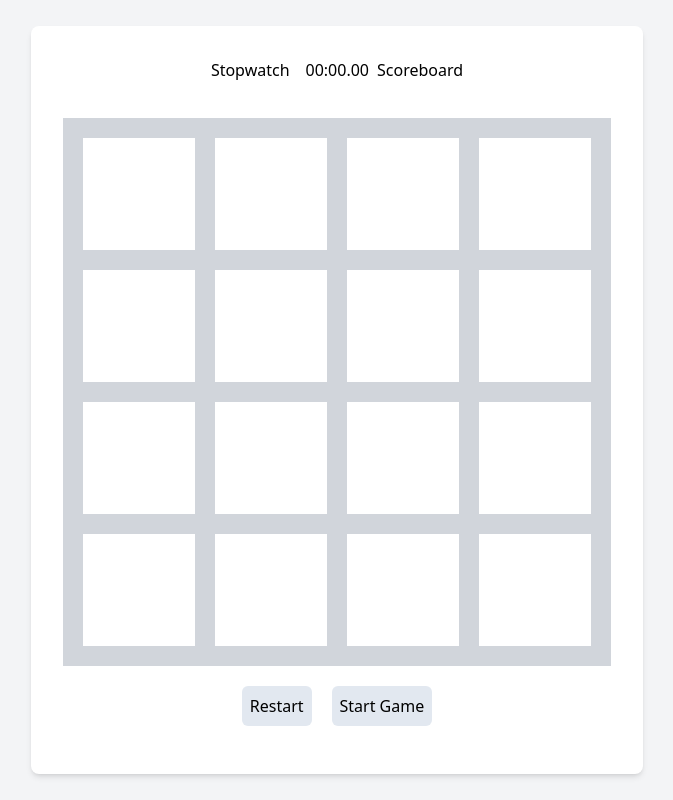
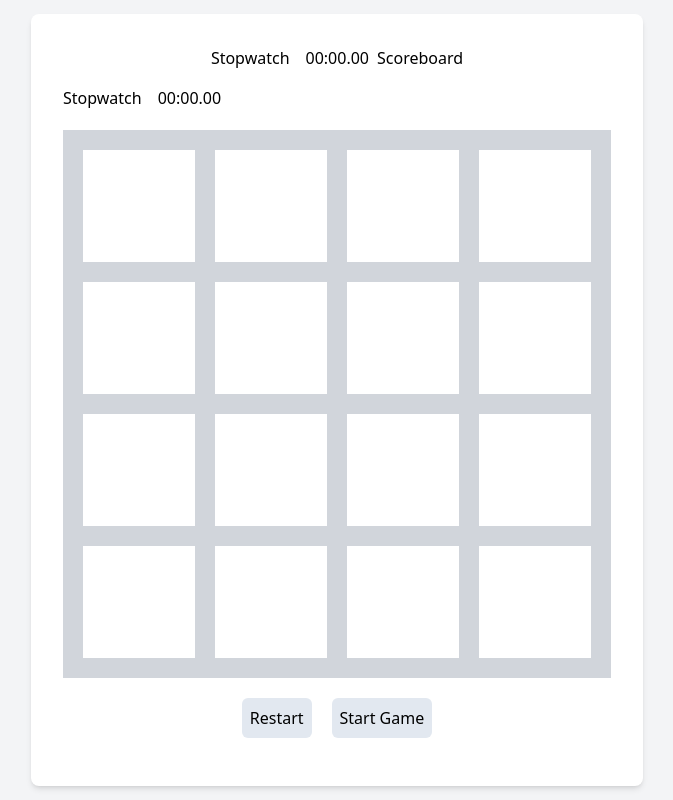
Before and after one commit to baharehforoughi/tile-match-game, a Next.js app: page /game in a window 1280 px wide. Shown: the whole page, without its empty margins (303-976 px from the left). Built offline with nearby package versions, Linux system fonts and the light colour scheme.

Commit message:
Add stopwatch functionality to the start game button, and reset the timer when the game restarts

```diff
--- a/components/MemoryGame.tsx
+++ b/components/MemoryGame.tsx
@@ -28,14 +28,30 @@ export default function MemoryGame({ onGameWin }: MemoryGameProps) {
   const [flipped, setFlipped] = React.useState<number[]>([]);
   const [solved, setSolved] = React.useState<number[]>([]);
   const [gameStarted, setGameStarted] = useState(false);
+  const [stopwatchRunning, setStopwatchRunning] = useState(false);
+  // const [gameIsOver, setGameIsOver] = useState(false);
 
   const gameOver = solved.length === cards.length;
+  const [startTime, setStartTime] = useState(0);
+
+  // if (gameOver) setGameIsOver(true);
 
   useEffect(() => {
     if (gameOver) {
       onGameWin();
     }
   }, [gameOver, onGameWin]);
+
+  useEffect(() => {
+    if (stopwatchRunning && gameOver) {
+      const interval = setInterval(() => {
+        // Update startTime every second
+        setStartTime((prevStartTime) => prevStartTime + 1);
+      }, 1000);
+      setStopwatchRunning(false);
+      return () => clearInterval(interval);
+    }
+  }, [stopwatchRunning, gameOver]);
 
   useEffect(() => {
     const checkForMatch = () => {
@@ -62,6 +78,8 @@ export default function MemoryGame({ onGameWin }: MemoryGameProps) {
     setFlipped(allIndices);
     setTimeout(() => {
       setFlipped([]);
+      setStopwatchRunning(true);
+      setStartTime(Date.now());
     }, 2000);
     setGameStarted(true);
   };
@@ -71,11 +89,19 @@ export default function MemoryGame({ onGameWin }: MemoryGameProps) {
     setFlipped([]);
     setSolved([]);
     setGameStarted(false);
+    setStartTime(0);
+    setStopwatchRunning(false);
   };
 
   return (
     <div className="text-center user-select-none select-none ">
-      {gameOver && <h2 className="p-5">You WON!</h2>}
+      {gameOver}
+      <Stopwatch
+        key={gameStarted ? "running" : "stopped"}
+        isRunning={stopwatchRunning}
+        startTime={startTime}
+      />
+
       <div className="grid grid-cols-4 gap-5 mt-5 bg-gray-300 p-5">
         {cards.map((card, index) => (
           <div
```
